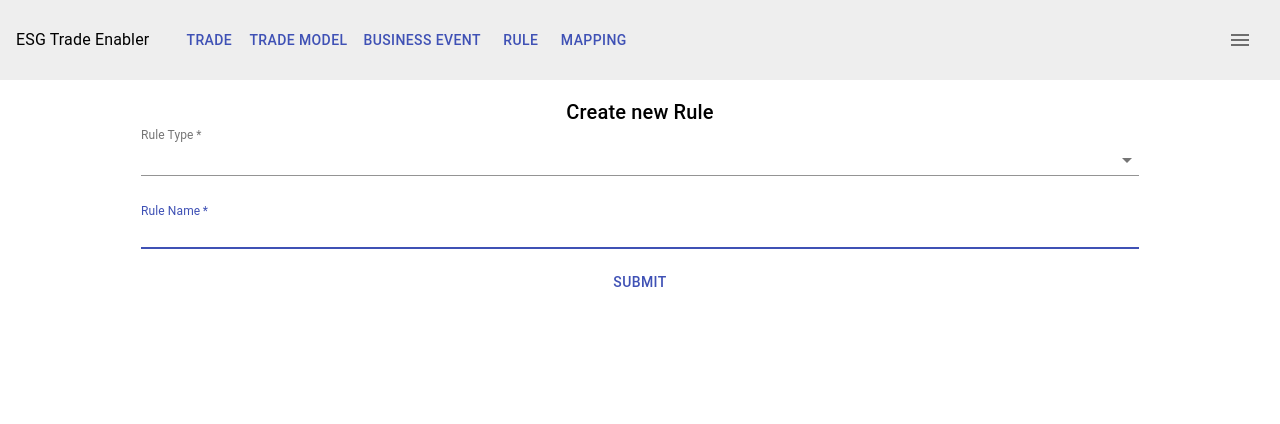
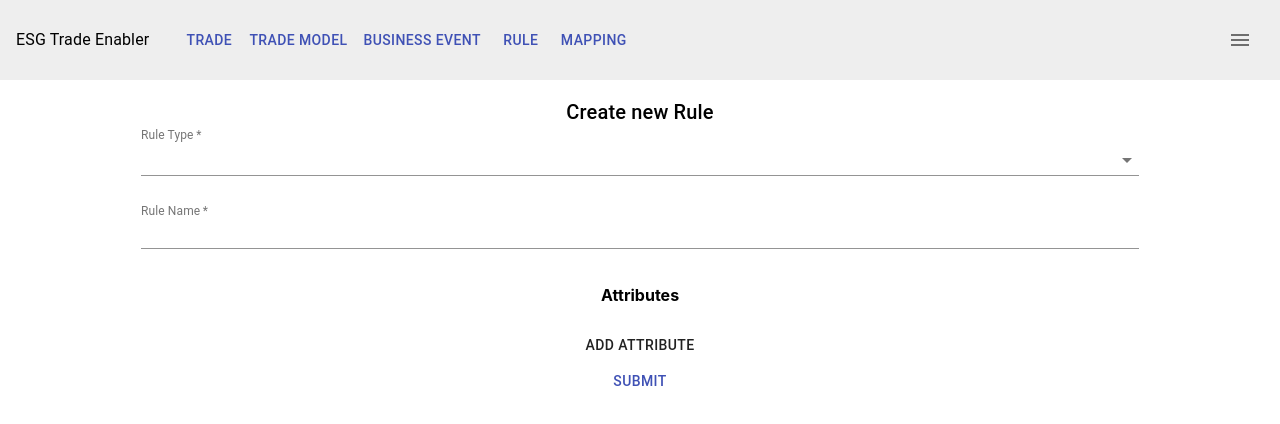
Before and after one commit to aashishmaheshwar/testyTemp, a React (Create React App) app: page /ruleModel in a window 1280 px wide. Shown: the top 424 px of the page. Built offline with nearby package versions, Linux system fonts and the light colour scheme; what react-awesome-query-builder would draw is missing.

Commit message:
trade model issues fix; rules page

```diff
--- a/src/components/Rules.tsx
+++ b/src/components/Rules.tsx
@@ -1,6 +1,13 @@
 import React from "react";
 import Box from "@material-ui/core/Box";
-import { useFormik } from "formik";
+import {
+  useFormik,
+  Formik,
+  Form,
+  Field,
+  FieldArray,
+  ErrorMessage,
+} from "formik";
 import RuleQueryBuilder from "../core/components/QueryBuilder";
 import BusinessEventTriggerConfig from "../configs/BusinessEventTriggerConfig";
 import {
@@ -92,7 +99,6 @@ const Rules = ({ isNew = false }: { isNew: boolean }) => {
         />
         <br />
         <TextField
-          autoFocus
           required
           margin="dense"
           label="Rule Name"
@@ -110,6 +116,9 @@ const Rules = ({ isNew = false }: { isNew: boolean }) => {
         />
         <br />
         {/* placeholder for adding rule attributes */}
+        <h4>Attributes</h4>
+        <ul style={{ listStyle: "none" }}></ul>
+        <Button>Add Attribute</Button>
         <Box>
           <Button color="primary" type="submit">
             Submit
--- a/src/components/TradeModel.tsx
+++ b/src/components/TradeModel.tsx
@@ -253,7 +253,7 @@ const TradeModel: React.FC<{
             Cancel
           </Button>
           <Button color="primary" type="submit" disabled={isDisabled()}>
-            Create
+            Update
           </Button>
         </DialogActions>
       </form>
--- a/src/components/Trades.tsx
+++ b/src/components/Trades.tsx
@@ -120,6 +120,7 @@ const Trades = () => {
     setSelectedAttrs(new Set());
     formik.resetForm();
     setOpen(false);
+    setAllAttributes(new Set(TradeAttributes));
   };
 
   const handleDelete = (attr: string) => {
```
Also changed, not shown: 1 other file (tests, documents, lock files or other folders).
